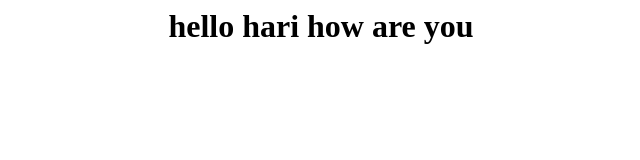
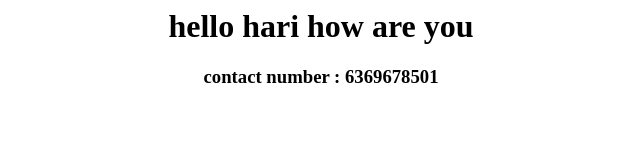
Before and after one commit to Hariharan0607/lithi, a plain HTML site: page index.html in a window 1280 px wide. Shown: the whole page, without its empty margins (319-959 px from the left). Drawn offline with Linux system fonts and the light colour scheme.

Commit message:
Update index.html

```diff
--- a/index.html
+++ b/index.html
@@ -1,5 +1,6 @@
 <Html>
   <center>
     <H1>hello hari how are you</H1>
+    <H3>contact number : 6369678501</H3>
   </center>
 </Html>
```
